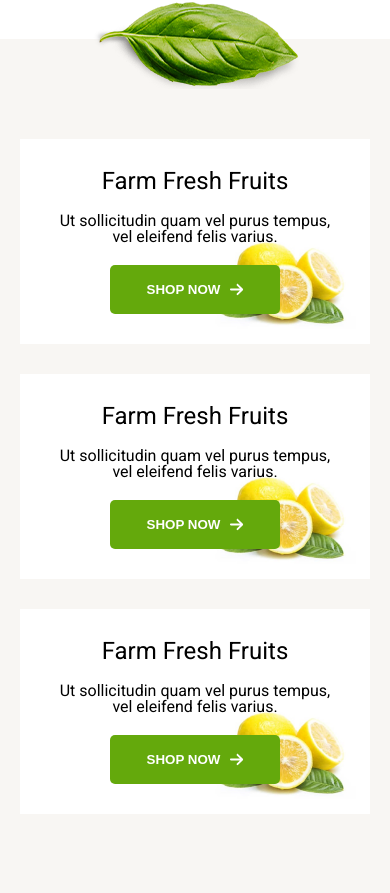
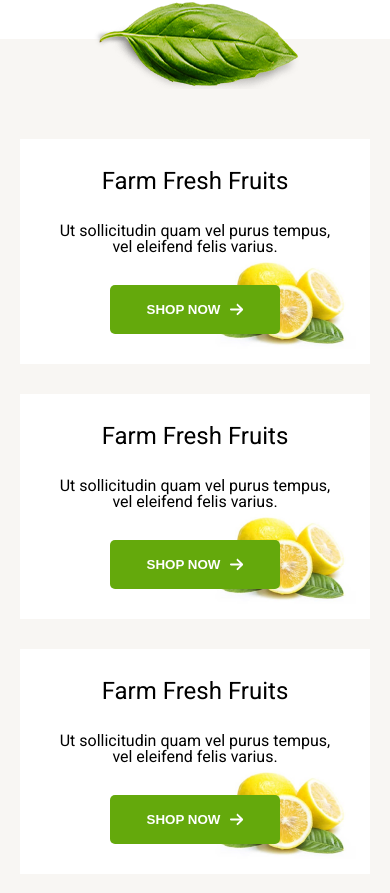
Before and after one commit to stjepanoviccc/organic-shop-ui, a React (Create React App) app: page /#/ in a window 390 px wide. Shown: the part 4155-5048 px from the top of the page. Built offline with nearby package versions, Linux system fonts and the light colour scheme.

Commit message:
fixed fresh image path

```diff
--- a/src/components/UI/cards/ProductCard.js
+++ b/src/components/UI/cards/ProductCard.js
@@ -5,7 +5,7 @@ import { faStar } from '@fortawesome/free-regular-svg-icons';
 import styles from './ProductCard.module.scss';
 
 const ProductCard = ({ sale }) => {
-    const img = useCheckImagePath(`${process.env.PUBLIC_URL}/static/media/products/coffee-asorted.jpg`, './static/products/coffee-asorted.jpg');
+    const img = useCheckImagePath(`${process.env.PUBLIC_URL}/static/media/products/coffee-asorted.jpg`, './static/media/products/coffee-asorted.jpg');
 
     return (
         <div className={styles.card}>
--- a/src/components/home/fresh/FreshFruitCard.module.scss
+++ b/src/components/home/fresh/FreshFruitCard.module.scss
@@ -24,6 +24,7 @@
     z-index: 3;
     text-align: center;
     @media (max-width: 768px) {
+        gap: 30px;
         align-items: center;
     }
 }
```
